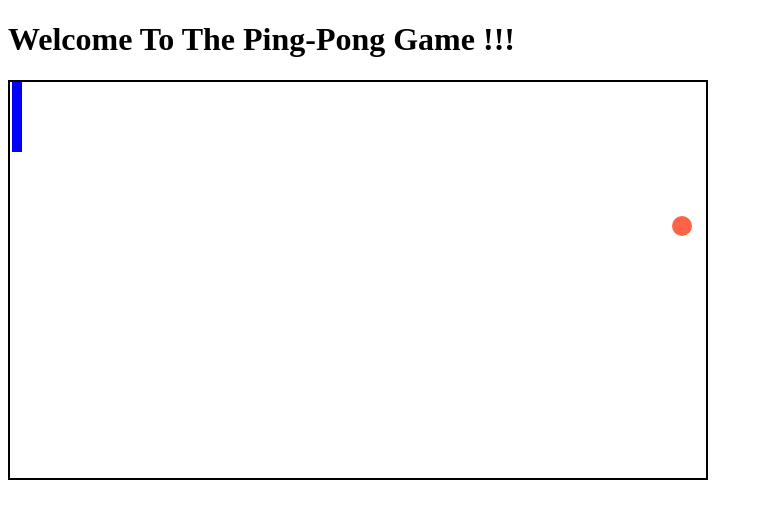
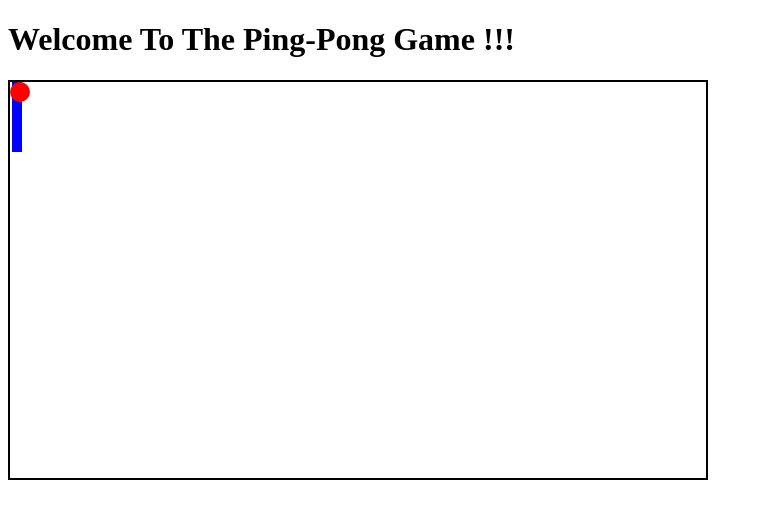
Before and after one commit to sakshipriya9/Frontend_Basics, a plain HTML site: page 17.Project_PingPongGame/index.html in a window 1280 px wide. Shown: the full height of the page, 0-762 px from the left. Drawn offline with Linux system fonts and the light colour scheme; files whose address does not match are found by name.

Commit message:
Added styling and setup for ping-pong table

```diff
--- a/17.Project_PingPongGame/index.html
+++ b/17.Project_PingPongGame/index.html
@@ -10,13 +10,10 @@
     <h1>Welcome To The Ping-Pong Game !!!</h1>
 
     <div id="ping-pong-table">
-        <div id="paddle-setup">
             <div id="paddle">
             </div>
             <div id="ball">
-
             </div>
-        </div>
     </div>
 
     <script src="index.js"></script>
--- a/17.Project_PingPongGame/index.js
+++ /dev/null
@@ -1,70 +0,0 @@
-document.addEventListener("DOMContentLoaded", () => {
-    console.log("Starting game");
-    let ball = document.getElementById("ball");
-    let table = document.getElementById("ping-pong-table");
-    let paddle = document.getElementById("paddle");
-    let ballx = 100; //x coordinate of the ball
-    let bally = 300; //y coordinate of the ball
-    // setInterval(function f() {
-
-    //     ballx += 1;
-    //     if(ballx > 300){
-    //         ballx = 0;
-    //     }
-    //     ball.style.left = `${ballx}px`;
-    // }, 1);
-
-    let dx = 2; //+1 -> it will move the ballx by 1px to right, -1 -> move ballx by 1px to left
-    let dy = 2; //+1 -> it will move the bally by 1px to right, -1 -> move bally by 1px to left
-
-    let paddley = 0;
-    paddle.style.top = `${paddley}px`;
-
-    document.addEventListener("keydown", (event) => {
-        if(event.keyCode == 38 && paddley > 0){
-            //up arrow
-            paddley -= 10;
-        }else if(event.keyCode == 40 && paddley < table.offsetHeight - paddle.offsetHeight){
-            //down arrow
-            paddley += 10;
-        }
-        paddle.style.top = `${paddley}px`;
-    })
-
-    document.addEventListener("mousemove", (event) => {
-       let mousePoint = event.clientY - table.offsetTop - paddle.offsetHeight / 2;
-       paddley = mousePoint;
-       if(paddley < 0 || paddley > table.offsetHeight - paddle.offsetHeight)
-       return;
-       paddle.style.top = `${paddley}px`;
-    })
-
-    console.log(paddle);
-
-    function gameBall(){
-        ballx += dx;
-        bally += dy;
-
-        ball.style.top = `${bally}px`;
-        ball.style.left = `${ballx}px`;
-
-        if(bally < 0 || bally + ball.offsetHeight > table.offsetHeight){
-            dy *= -1;
-        }
-
-        if(ballx < 0 || ballx + ball.offsetWidth > table.offsetWidth){
-            dx *= -1;
-        }
-
-        if(ballx < paddle.offsetLeft + paddle.offsetWidth && bally > paddley && bally + ball.offsetHeight < paddley + paddle.offsetHeight){
-            console.log("collision");
-            dx *= -1;
-        }
-    }
-
-    function loop(){
-        gameBall();
-        requestAnimationFrame(loop);
-    }
-    loop();
-})
--- a/17.Project_PingPongGame/style.css
+++ b/17.Project_PingPongGame/style.css
@@ -10,19 +10,7 @@ html {
     border: 2px solid black;
     height: 400px;
     width: 700px;
-    display: flex;
-    flex-direction: row;
-    justify-content: start;
     position: relative;
-}
-
-#paddle-setup {
-    flex-basis: 100%;
-    display: flex;
-    flex-direction: row;
-    justify-content: start;
-    gap: 50%;
-    align-items: center;
 }
 
 #paddle {
@@ -34,7 +22,7 @@ html {
 }
 
 #ball {
-    background-color: tomato;
+    background-color: red;
     width: 20px;
     height: 20px;
     border-radius: 50%;
```
